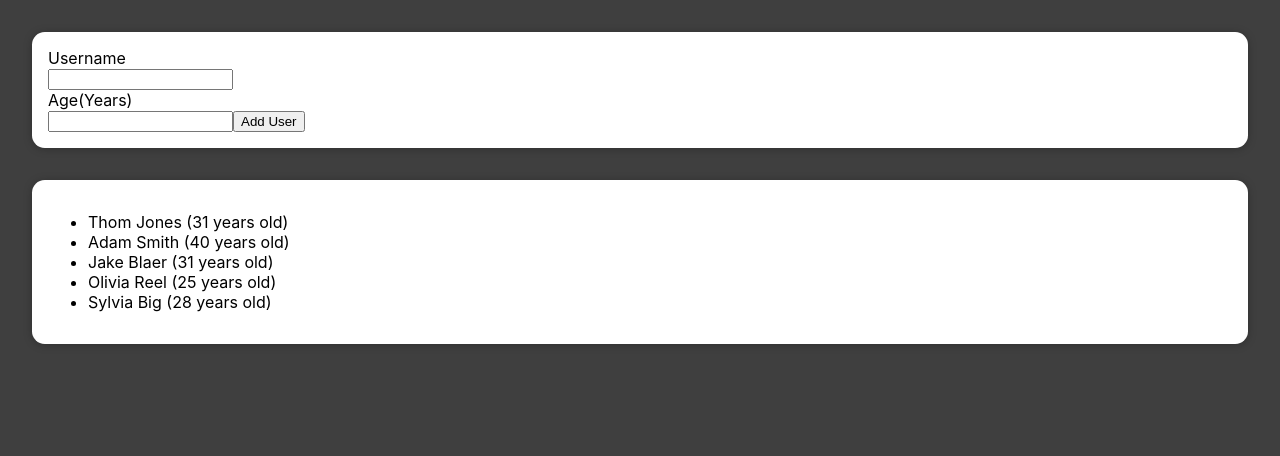
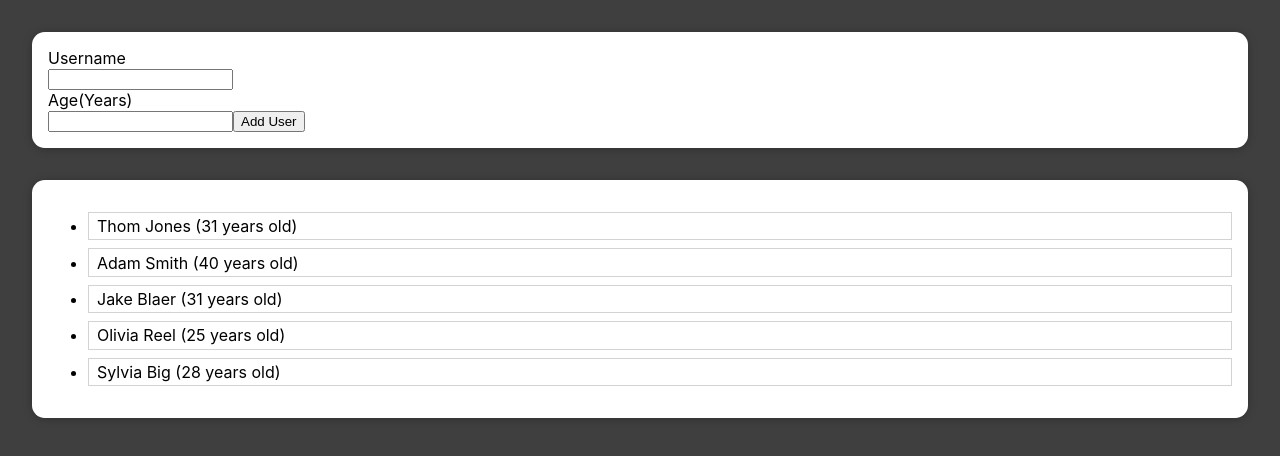
Before and after one commit to matekuna92/react-addusers-modal-project, a React (Create React App) app in the folder react-adduser-modal-project/: page / in a window 1280 px wide. Shown: the top 456 px of the page. Built offline with nearby package versions, Linux system fonts and the light colour scheme.

Commit message:
user css, isEmptyInput state

```diff
--- a/react-adduser-modal-project/src/components/User/NewUser.js
+++ b/react-adduser-modal-project/src/components/User/NewUser.js
@@ -1,9 +1,10 @@
-import React from 'react';
+import React, { useState } from 'react';
 
 import styles from './NewUser.module.css';
 import UserForm from "../UserForm/UserForm";
 
 const NewUser = (props) => {
+
     const onSaveUserHandler = (enteredUserData) => {
         const userData = {
             ...enteredUserData,
--- a/react-adduser-modal-project/src/components/User/User.js
+++ b/react-adduser-modal-project/src/components/User/User.js
@@ -5,7 +5,7 @@ import styles from './User.module.css';
 const User = (props) => {
 
     return (
-        <li className='user'>
+            <li className={styles.user}>
             {props.children}
         </li>
     );
--- a/react-adduser-modal-project/src/components/User/User.module.css
+++ b/react-adduser-modal-project/src/components/User/User.module.css
@@ -0,0 +1,8 @@
+.user {
+    padding: 0.2rem 0.5rem;
+    border: 1px solid lightgrey;
+}
+
+.user:not(:last-child) {
+    margin-bottom: 0.5rem;
+}
--- a/react-adduser-modal-project/src/components/UserForm/UserForm.js
+++ b/react-adduser-modal-project/src/components/UserForm/UserForm.js
@@ -7,6 +7,7 @@ import Card from '../Card/Card';
 const UserForm = (props) => {
     const [formUserName, setFormUserName] = useState('');
     const [formUserAge, setFormUserAge] = useState('');
+    const [isEmptyInput, setIsEmptyInput] = useState(true);
 
     const formSubmitHandler = (event) => {
         event.preventDefault();
@@ -17,18 +18,39 @@ const UserForm = (props) => {
         };
 
         console.log(userData);
+
+        if(formUserName.trim().length > 0 && formUserAge.trim().length > 0) {
+            setIsEmptyInput(false);
+        }
+        else {
+            setIsEmptyInput(true);
+        }
+        console.log('isEmptyInput', isEmptyInput);
+
         props.onSaveUser(userData);
 
     }
 
     const nameChangeHandler = (event) => {
         setFormUserName(event.target.value);
-        console.log(formUserName);
+
+        if(event.target.value.length > 0) {
+            setIsEmptyInput(false);
+        }
+        else {
+            setIsEmptyInput(true);
+        }
     }
 
     const ageChangeHandler = (event) => {
         setFormUserAge(event.target.value);
-        console.log(formUserAge);
+
+        if(event.target.value.length > 0) {
+            setIsEmptyInput(false);
+        }
+        else {
+            setIsEmptyInput(true);
+        }
     }
 
     return (
```
